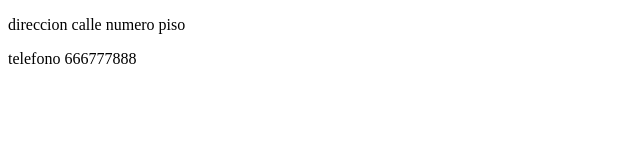
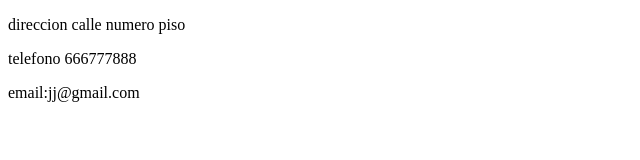
Before and after one commit to leanygonzalez/proyecto2_gitremoto, a plain HTML site: page css/contacto.html in a window 1280 px wide. Shown: the whole page, without its empty margins (0-640 px from the left). Drawn offline with Linux system fonts and the light colour scheme.

Commit message:
email de contacto añadido

```diff
--- a/css/contacto.html
+++ b/css/contacto.html
@@ -9,5 +9,6 @@
 <body>
     <p>direccion calle numero piso</p>
     <p>telefono 666777888</p>
+    <p>email:jj@gmail.com</p>
 </body>
 </html>
```
